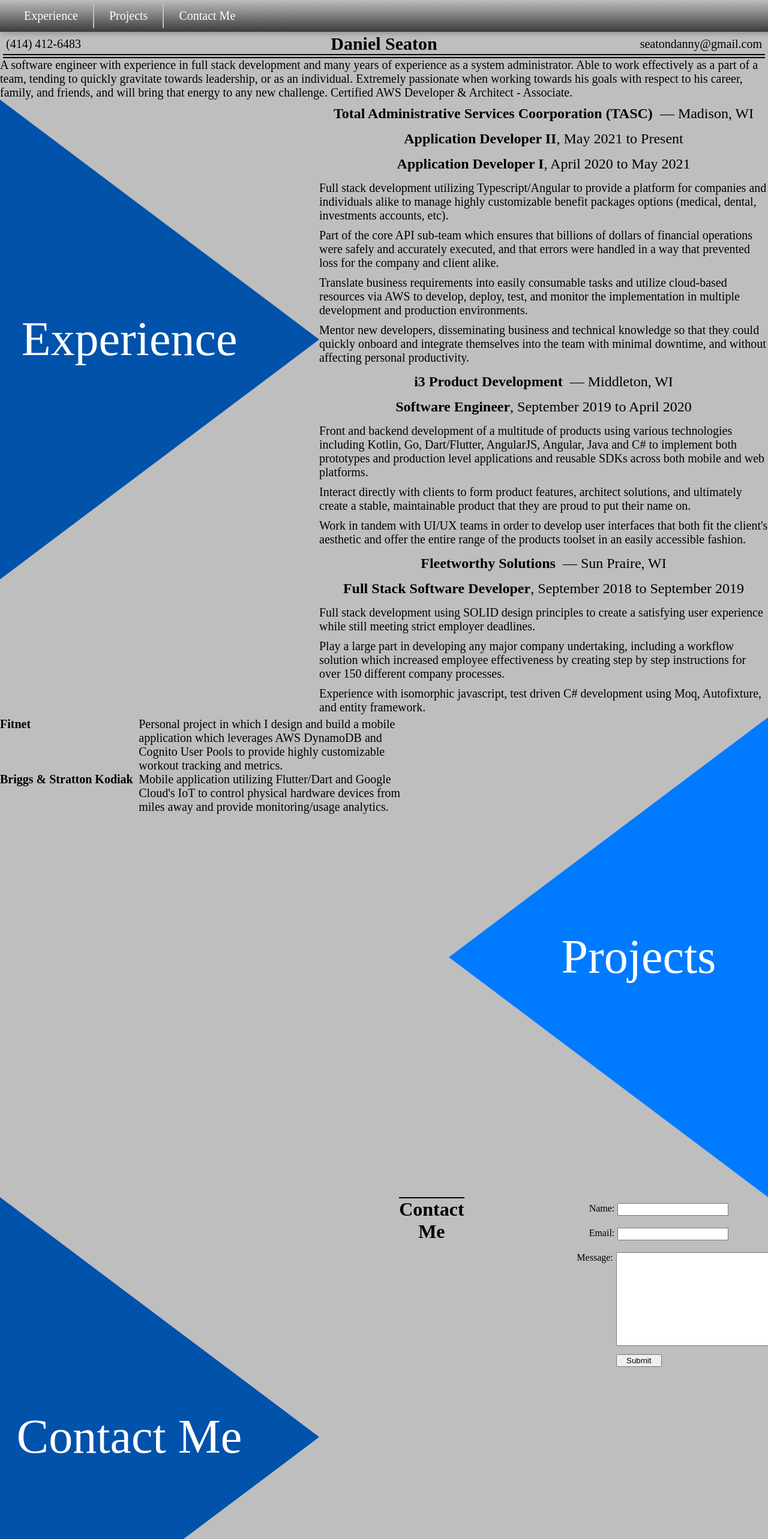
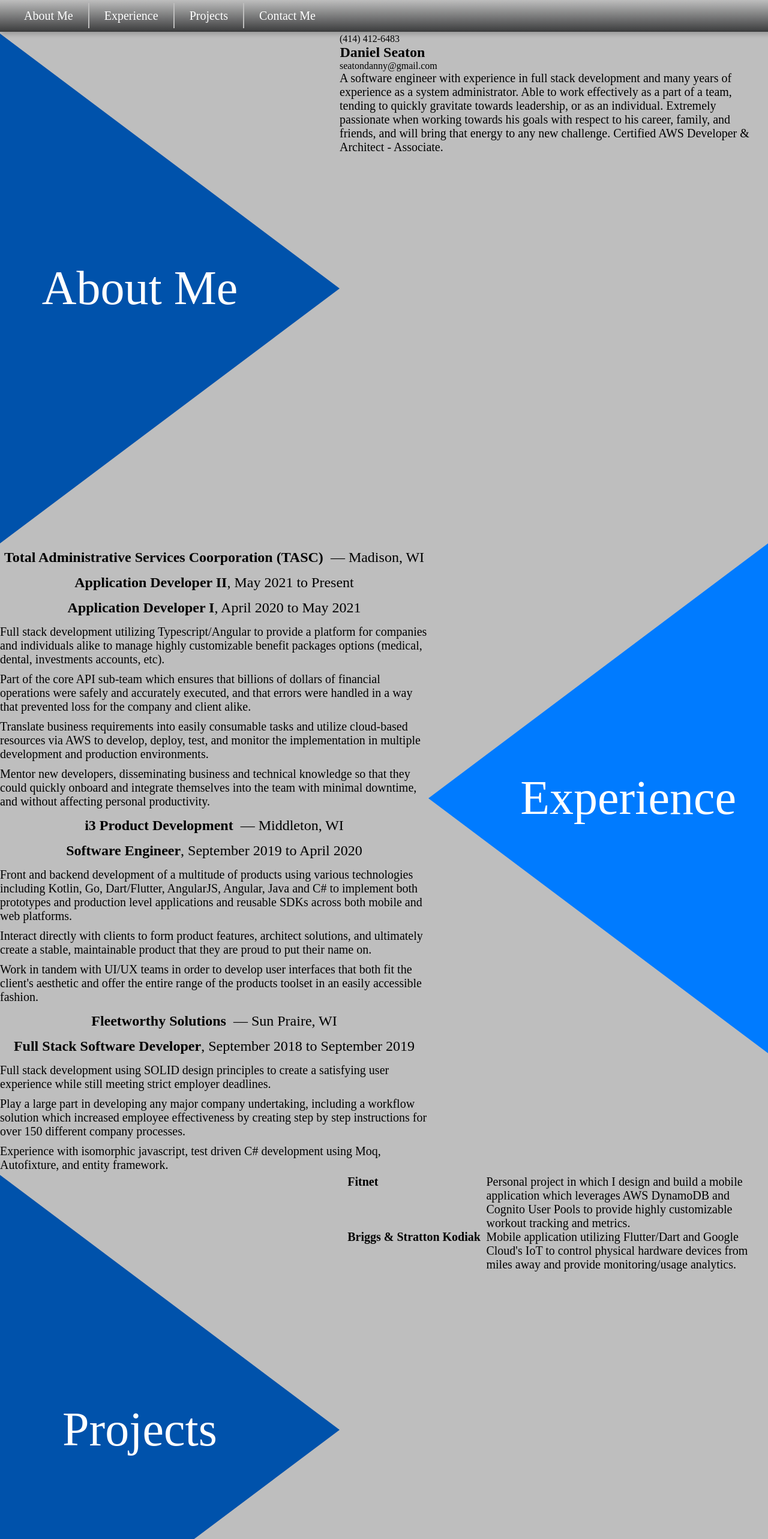
Before and after one commit to daniel-seaton/vue-resume, a Vue app: page / in a window 1280 px wide. Shown: the top 2566 px of the page at 60% size. Built offline with nearby package versions, Linux system fonts and the light colour scheme.

Commit message:
minor change to make the anchors work better; making the triangles a bit bigger

```diff
--- a/src/App.vue
+++ b/src/App.vue
@@ -1,14 +1,16 @@
 <template>
   <AppHeader />
   <div class="App__container">
-    <SelfDisplay :self="self" />
-    <Section id="experience">
+    <Section id="about-me">
+      <SelfDisplay :self="self" />
+    </Section>
+    <Section id="experience" reverseHeader>
       <JobsDisplay :jobs="jobs"/>
     </Section>
-    <Section id="projects" reverseHeader>
+    <Section id="projects">
       <ProjectsDisplay :projects="projects" />
     </Section>
-    <Section id="contact-me">
+    <Section id="contact-me" reverseHeader>
       <ContactMeDisplay />
     </Section>
   </div>
--- a/src/components/AppHeader.vue
+++ b/src/components/AppHeader.vue
@@ -7,7 +7,7 @@
     import { toDisplayValue } from '@/utils/utilities';
     import { computed } from 'vue'
 
-    const hrefs = ['#experience', '#projects', '#contact-me']
+    const hrefs = ['#about-me', '#experience', '#projects', '#contact-me',]
 
     const labels = computed(() => hrefs.map((href) => toDisplayValue(href.substring(1))))
 </script>
--- a/src/components/ContactMeDisplay.vue
+++ b/src/components/ContactMeDisplay.vue
@@ -1,7 +1,4 @@
 <template>
-    <div id="contact-me" class="Contact-Me-Display__header">
-        Contact Me
-    </div>
     <form ref="contactMeForm" class="Contact-Me-Display__form" @submit.prevent="sendEmail">
         <LabeledInput label="name">
             <input id="name" v-model="name">
--- a/src/components/SelfDisplay.vue
+++ b/src/components/SelfDisplay.vue
@@ -1,10 +1,10 @@
 <template>
-    <div class="Self-Display__container">
+    <div>
         <p class="Self-Display__phone-number"> {{ phoneNumber }}</p>
         <p class="Self-Display__full-name"> {{ fullName }} </p>
         <p class="Self-Display__email"> {{ email}}</p>
+        <div class="Self-Display__description"> {{ description }} </div>
     </div>
-    <div class="Self-Display__description"> {{ description }} </div>
 </template>
 
 <script lang="ts" setup>
--- a/src/components/shared/Section.vue
+++ b/src/components/shared/Section.vue
@@ -1,7 +1,10 @@
 <template>
-    <div class="Section__container" :style="style" data-aos="fade-in">
-        <SectionHeader :id="id" :title="title" :reverse="reverseHeader"/>
-        <slot/>
+    <div>
+        <a :id="id" class="Section__marker"></a>
+        <div class="Section__container" :style="style" data-aos="fade-in">
+            <SectionHeader :title="title" :reverse="reverseHeader"/>
+            <slot/>
+        </div>
     </div>
 </template>
 
@@ -25,4 +28,11 @@
     display: flex;
     flex-direction: row;
 }
+
+.Section__marker {
+    height: 0px;
+    width: 0px;
+    position: relative;
+    top: -60px;
+}
 </style>
--- a/src/components/shared/SectionHeader.vue
+++ b/src/components/shared/SectionHeader.vue
@@ -18,8 +18,8 @@
 
 <style lang="scss">
 
-$triangle-width: 400px;
-$triangle-height: 532.8px;
+$triangle-width: 425px;
+$triangle-height: 566.1px;
 $triangle-color: #007bff;
 $font-size: 5em;
 $top-offset: -.575em;
```
